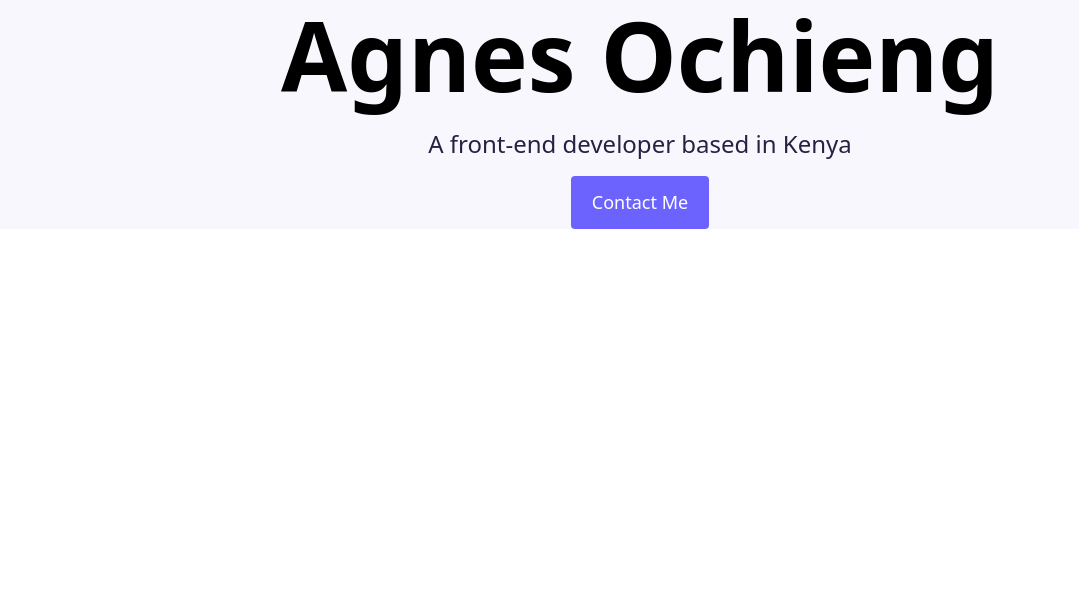
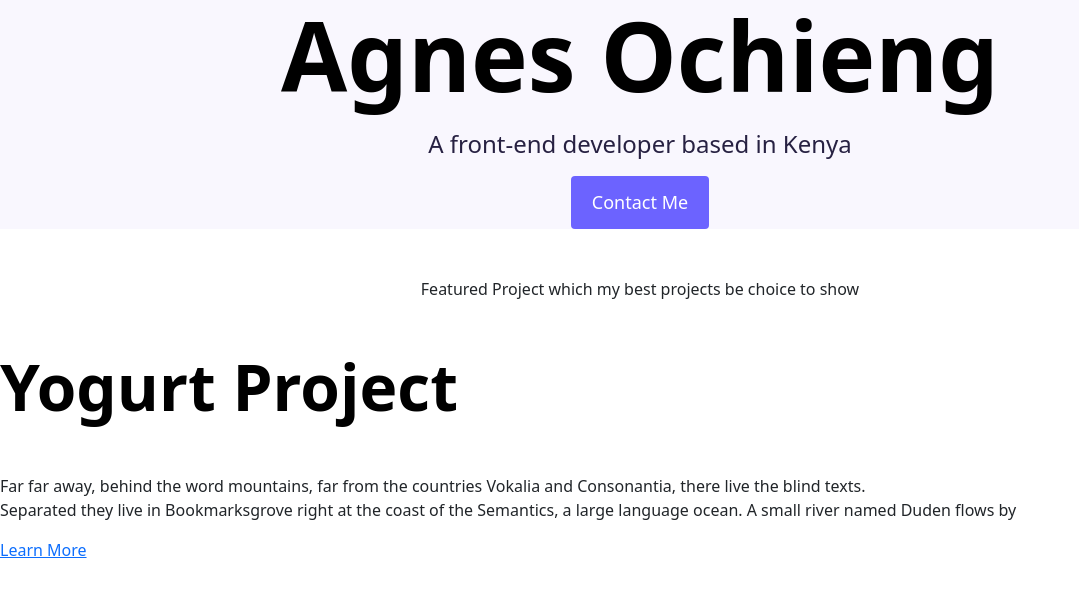
Before and after one commit to AGNES911/portfolio-project, a plain HTML site: page index.html in a window 1280 px wide. Shown: the part 51-648 px from the top of the page, without its empty margins (0-1079 px from the left). Drawn offline with nearby package versions, Linux system fonts and the light colour scheme.

Commit message:
created classes

```diff
--- a/index.html
+++ b/index.html
@@ -29,5 +29,16 @@
       <h2>A front-end developer based in Kenya</h2>
       <a href="#" class="btn btn-branding">Contact Me</a>
     </div>
+    <p class="text-center m-5">
+      Featured Project which my best projects be choice to show
+    </p>
+    <h2 class="mb-5">Yogurt Project</h2>
+    <p>
+      Far far away, behind the word mountains, far from the countries Vokalia
+      and Consonantia, there live the blind texts. <br />Separated they live in
+      Bookmarksgrove right at the coast of the Semantics, a large language
+      ocean. A small river named Duden flows by
+    </p>
+    <a href="#">Learn More</a>
   </body>
 </html>
--- a/style/portfolio.css
+++ b/style/portfolio.css
@@ -14,6 +14,13 @@ h6 {
 }
 h1 {
   font-size: 96px;
+}
+h2 {
+  font-size: 64px;
+}
+p {
+  font-size: 16px;
+  font-weight: normal;
 }
 .hero p {
   font-family: "poppins" sans-serif;
```
